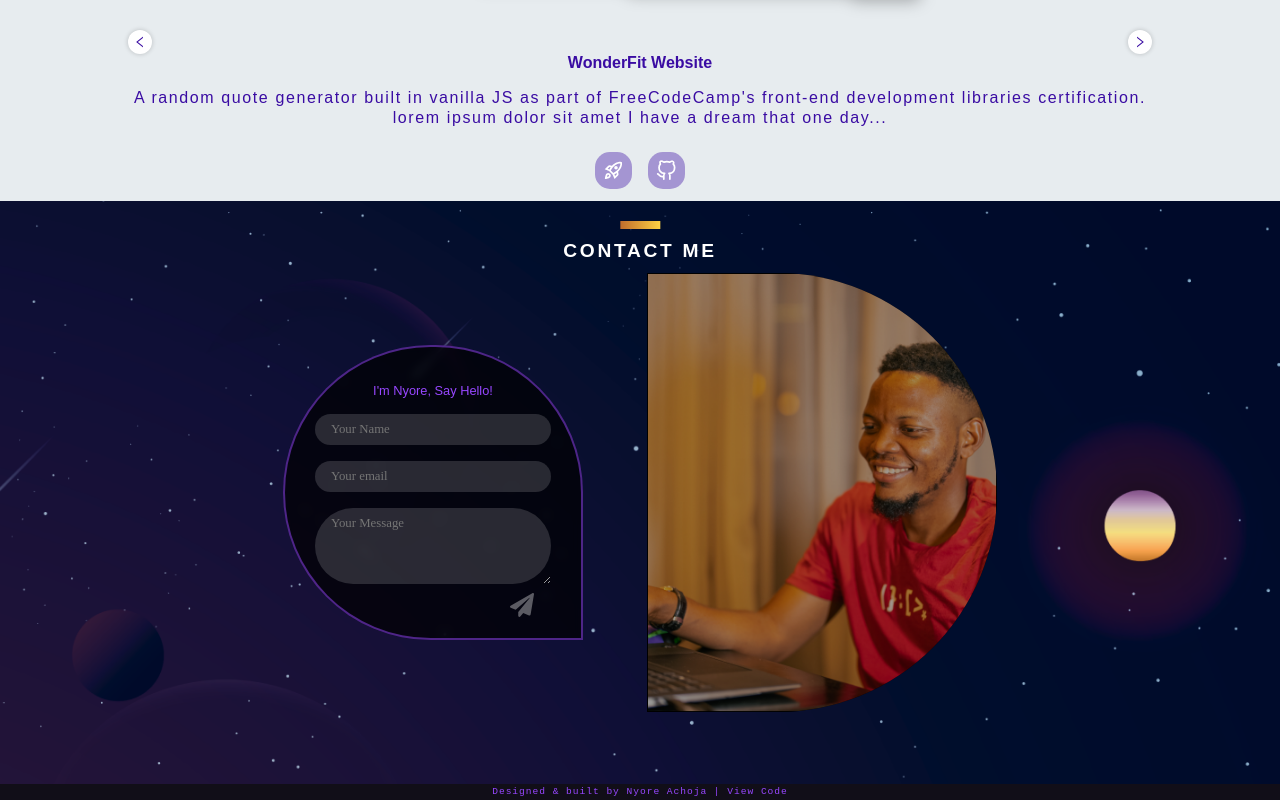
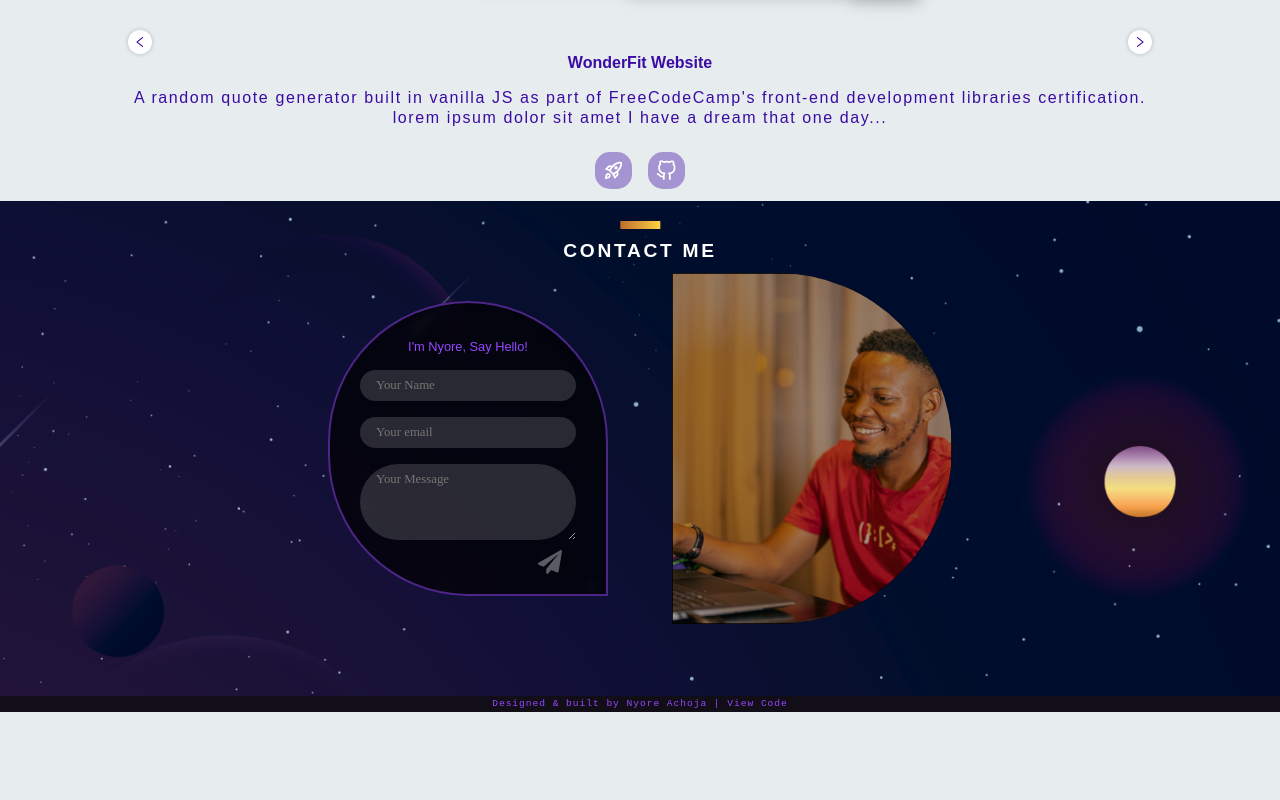
Before and after one commit to aamon40/My-Personal-FullStack-Portfolio, a React (Create React App) app: page / in a window 1280 px wide. Shown: the part 2527-3327 px from the top of the page. After the commit the page ends 3239 px from the top, so only its background shows below. Built offline with nearby package versions, Linux system fonts and the light colour scheme.

Commit message:
Style changes

```diff
--- a/src/components/Services.js
+++ b/src/components/Services.js
@@ -15,7 +15,7 @@ export const ServiceTitle = styled(SectionTitle)`
   text-transform: capitalize;
   font-size: 1rem;
   position: absolute;
-  top: 5%;
+  top: 2%;
 
   &::after {
     width: 36px;
--- a/src/components/Tools.js
+++ b/src/components/Tools.js
@@ -6,7 +6,7 @@ import { ServiceTitle } from "./Services";
 
 const ToolsTitle = styled(ServiceTitle)`
   color: #fff;
-  top: 12%;
+  top: 6%;
   font-size: 1rem;
   font-weight: 500;
   &::after {
--- a/src/container/styles/About.styled.js
+++ b/src/container/styles/About.styled.js
@@ -23,7 +23,9 @@ export const SectionTitle = styled.h3`
   transform: translate(-50%, -50%);
   left: 50%;
   top: 12%;
-
+  @media screen and (max-width: 400px) {
+    font-size: 1rem;
+  }
   &::after {
     content: "";
     position: absolute;
--- a/src/container/styles/Contact.styled.js
+++ b/src/container/styles/Contact.styled.js
@@ -29,7 +29,7 @@ export const ContactImage = styled.div`
   display: flex;
   justify-content: center;
   align-items: center;
-  max-width: 350px; /* max-height: 200px; */
+  max-width: 280px; /* max-height: 200px; */
   border-radius: 0 360px 360px 0;
   background-color: #000;
   z-index: 5;
@@ -44,7 +44,7 @@ export const ContactImage = styled.div`
     );
   }
   img {
-    max-width: 350px;
+    max-width: 280px;
     object-fit: cover;
   }
 `;
@@ -70,7 +70,7 @@ export const StyledForm = styled.div`
     backdrop-filter: blur(5px);
     border-radius: 240px 240px 0px 240px;
     padding: 36px 30px 54px;
-    width: 300px;
+    width: 280px;
 
     /* @media screen and (max-width: 550px) {
       /* width: 150px;
--- a/src/container/styles/Header.styled.js
+++ b/src/container/styles/Header.styled.js
@@ -29,6 +29,9 @@ export const HeaderLeft = styled.div`
     font-size: clamp(1.5rem, 2vw, 2rem);
     line-height: 45px;
     margin-bottom: 1rem;
+    @media screen and (max-width: 400px) {
+      font-size: 1.2rem;
+    }
   }
 
   p {
```
